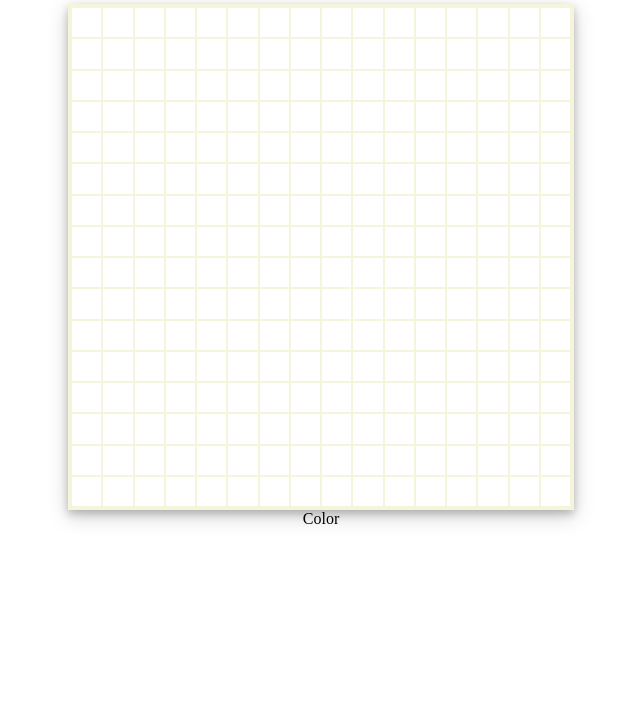
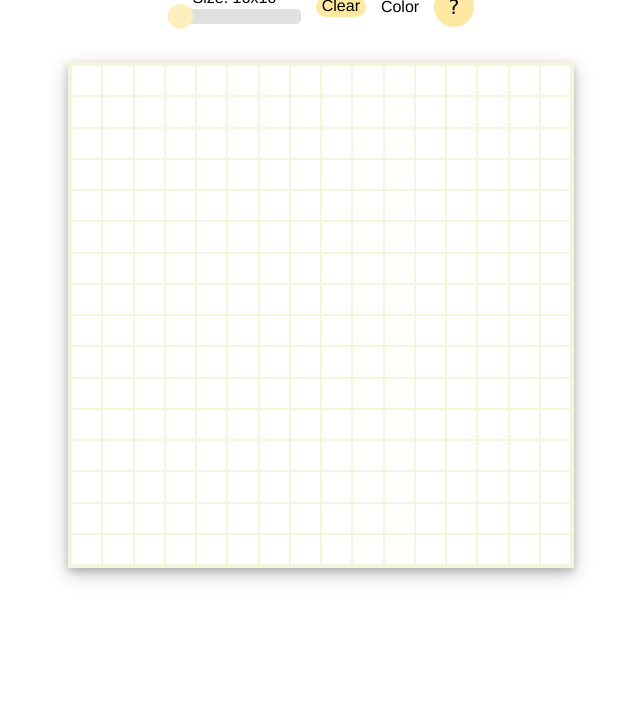
Before and after one commit to harshithlanka3/Etch-A-Sketch, a plain HTML site: page index.html in a window 1280 px wide. Shown: the part 96-800 px from the top of the page, without its empty margins (319-959 px from the left). Drawn offline with Linux system fonts and the light colour scheme.

Commit message:
Added size changing and clear functionality - Added a slider that allows the user to change the size of the grid from 16-100 - Added a clear button that resets the grid to the current size - Added necessary functions in the script.js file to make features above work - Added styling to the slider and the clear button ! Need to work on color functionality of the app ? Maybe add a way to save a user's drawing in the far future

```diff
--- a/index.html
+++ b/index.html
@@ -11,10 +11,14 @@
 <body>
     <div class="header">Etch-A-Sketch</div>
     <div class="options">
-        <div class="size">Size</div>
+        <div class="size">
+            <div class="size-display"></div>
+            <input type="range" min="16" max="100" value="16" class="size-input">
+        </div>
         <div class="clear">Clear</div>
+        <div class="color">Color</div>
+        <div class="in-circle tooltip fade" data-title="Click on the grid to start/stop drawing">?</div>
     </div>
     <div class="grid"></div>
-    <div class="color">Color</div>
 </body>
 </html>
--- a/script.js
+++ b/script.js
@@ -1,13 +1,40 @@
 const DEFAULTSIZE = 16;
 
 let size = DEFAULTSIZE;
+let isDrawing = false;
 
 const grid = document.querySelector('.grid');
+const sizeInput = document.querySelector('.size-input');
+const sizeDisplay = document.querySelector('.size-display');
+const clear = document.querySelector('.clear');
 
-let isDrawing = false;
+sizeDisplay.textContent = `Size: ${DEFAULTSIZE}x${DEFAULTSIZE}`;
+
+sizeInput.oninput = function() {
+    size = this.value;
+    sizeDisplay.innerHTML = `Size: ${size}x${size}`;
+    reloadGrid();
+}
+
 grid.addEventListener('click', () => {
     isDrawing = !isDrawing;
 });
+
+clear.addEventListener('click', resetGrid);
+
+function resetGrid() {
+    clearGrid();
+    createGrid(size);
+}
+
+function reloadGrid() {
+    clearGrid();
+    createGrid(size);
+}
+
+function clearGrid() {
+    grid.innerHTML = '';
+}
 
 function createGrid(size) {
     grid.style.gridTemplateColumns = `repeat(${size}, 1fr)`
--- a/styles.css
+++ b/styles.css
@@ -2,17 +2,129 @@ body {
     display: flex;
     flex-direction: column;
     align-items: center;
+      font-family: 'Helvetica', sans-serif;
 }
 
 .header {
-    font-size: 64px;
+    font-size: 52px;
+}
+
+.in-circle {
+    display: block;
+    background: #ffe9a2;
+    color: rgb(0, 0, 0);
+    border-radius: 50%;
+    width: 40px;
+    height: 40px;
+    line-height: 40px;
+    text-align: center;
+    font-size: 20px;
+    font-family: Verdana;
+}
+
+.tooltip {
+    position: relative;
+}
+.tooltip:before,
+.tooltip:after {
+    display: block;
+    opacity: 0;
+    pointer-events: none;
+    position: absolute;
+}
+.tooltip:after {
+    border-right: 6px solid transparent;
+    border-bottom: 6px solid rgba(0,0,0,.75);
+    border-left: 6px solid transparent;
+    content: '';
+    height: 0;
+      top: 20px;
+      left: 20px;
+    width: 0;
+}
+.tooltip:before {
+    background: rgba(0,0,0,.75);
+    border-radius: 2px;
+    color: #fff;
+    content: attr(data-title);
+    font-size: 14px;
+    padding: 6px 10px;
+      top: 26px;
+    white-space: nowrap;
+}
+
+.tooltip.fade:after,
+.tooltip.fade:before {
+    transform: translate3d(0,-10px,0);
+    transition: all .15s ease-in-out;
+}
+.tooltip.fade:hover:after,
+.tooltip.fade:hover:before {
+    opacity: 1;
+    transform: translate3d(0,0,0);
 }
 
 .options {
     display: flex;
     justify-content: center;
     gap: 15px;
+    align-items: center;
+    padding: 15px 0px 35px 0px;
 }
+
+.clear {
+    width: 50px;
+    height: 20px;
+    text-align: center;
+    border-radius: 13px;
+    background-color: #ffe9a2;
+    transition: all .2s ease-in-out;
+}
+
+.clear:hover {
+    transform: scale(1.1);
+    opacity: 1;
+}
+
+.size {
+    display: flex;
+    flex-direction: column;
+    align-items: center;
+}
+
+.size-input {
+    -webkit-appearance: none;
+    width: 100%;
+    height: 15px;
+    border-radius: 5px;
+    background: #d3d3d3;
+    outline: none;
+    opacity: 0.7;
+    -webkit-transition: .2s;
+    transition: opacity .2s;
+}
+
+.size-input:hover {
+    opacity: 1;
+  }
+
+.size-input::-webkit-slider-thumb {
+    -webkit-appearance: none;
+    appearance: none;
+    width: 25px;
+    height: 25px;
+    border-radius: 50%;
+    background: #ffe9a2;
+    cursor: pointer;
+}
+
+.size-input::-moz-range-thumb {
+    width: 25px;
+    height: 25px;
+    border-radius: 50%;
+    background: #ffe9a2;
+    cursor: pointer;
+  }
 
 .grid {
     border-style: solid;
```
